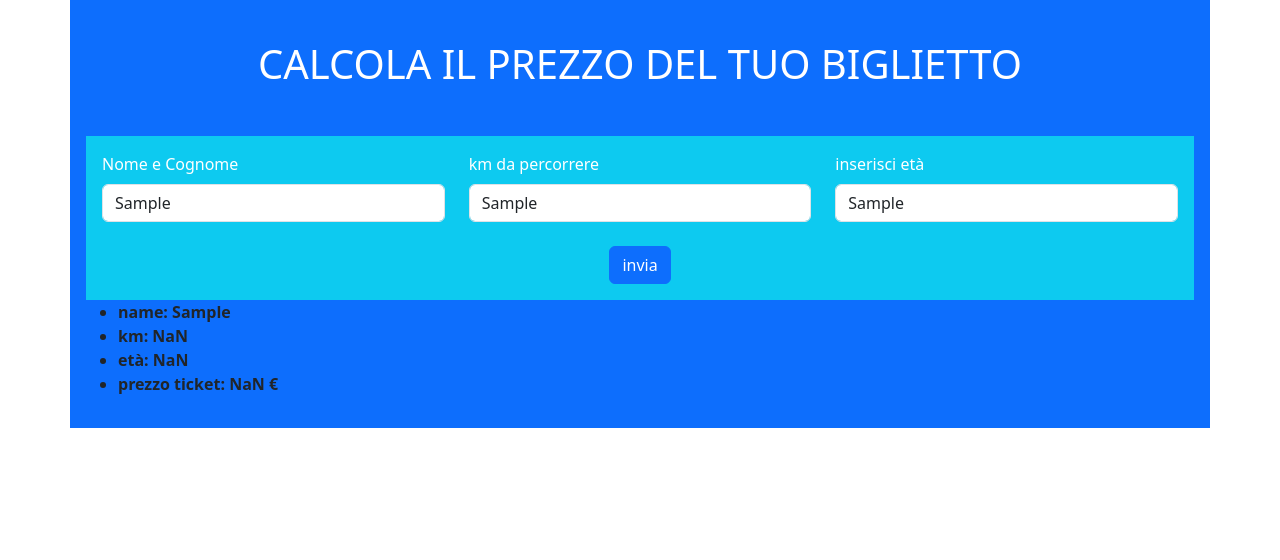
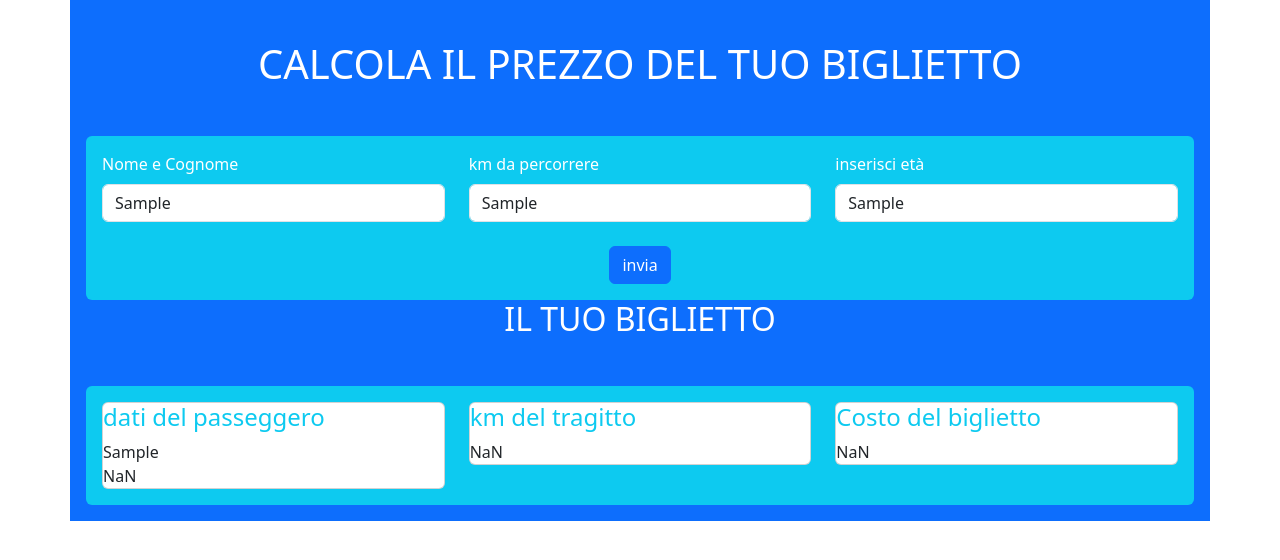
Before and after one commit to Marco-Bacci/js-biglietto-treno-form, a plain HTML site: page index.html in a window 1280 px wide. Both pictures are taken after typing "Sample", "Sample", "Sample" into the empty fields and a click on the button "invia". Drawn offline with nearby package versions, Linux system fonts and the light colour scheme.

Commit message:
feat: style and layout result form

```diff
--- a/index.html
+++ b/index.html
@@ -14,8 +14,10 @@
   </head>
   <body>
     <div class="container bg-primary p-3">
-      <h1 class="text-center text-white m-4">CALCOLA IL PREZZO DEL TUO BIGLIETTO</h1>
-      <div class="container mt-5 p-3 bg-info">
+      <h1 class="text-center text-white m-4">
+        CALCOLA IL PREZZO DEL TUO BIGLIETTO
+      </h1>
+      <div class="container mt-5 p-3 bg-info rounded">
         <div class="row g-4">
           <form action="">
             <div class="row g-4">
@@ -64,6 +66,30 @@
           </form>
         </div>
       </div>
+      <h2 class="text-center text-white">IL TUO BIGLIETTO</h2>
+      <div class="container mt-5 p-3 bg-info rounded">
+        <div class="row">
+          <div class="col-12 col-md-4">
+            <div class="card">
+              <h4 class="text-info">dati del passeggero</h4>
+              <div id="show-name">name</div>
+              <div id="show-age">age</div>
+            </div>
+          </div>
+          <div class="col-12 col-md-4">
+            <div class="card">
+              <h4 class="text-info">km del tragitto</h4>
+              <div id="show-km">km</div>
+            </div>
+          </div>
+          <div class="col-12 col-md-4">
+            <div class="card">
+              <h4 class="text-info">Costo del biglietto</h4>
+              <div id="show-price">prezzo</div>
+            </div>
+          </div>
+        </div>
+      </div>
       <div id="result-form"></div>
     </div>
     <script
--- a/js/script.js
+++ b/js/script.js
@@ -21,11 +21,15 @@ button.addEventListener(`click`, function(e)
     ticketPrice = ticketPrice * 0.6
   }
 
-  resultForm.innerHTML = `<ul>
-    <li><strong> name: ${name}</strong></li>
-    <li><strong> km: ${km}</strong></li>
-    <li><strong> età: ${age}</strong></li>
-    <li><strong> prezzo ticket: ${ticketPrice.toFixed(2)} &#8364</strong></li>
-  </ul>`
+  // resultForm.innerHTML = `<ul>
+  //   <li><strong> name: ${name}</strong></li>
+  //   <li><strong> km: ${km}</strong></li>
+  //   <li><strong> età: ${age}</strong></li>
+  //   <li><strong> prezzo ticket: ${ticketPrice.toFixed(2)} &#8364</strong></li>
+  // </ul>`
 
+  document.getElementById('show-name').innerText = name
+  document.getElementById('show-age').innerText = age
+  document.getElementById('show-km').innerText = km
+  document.getElementById('show-price').innerText = ticketPrice.toFixed(2)
 })
```
